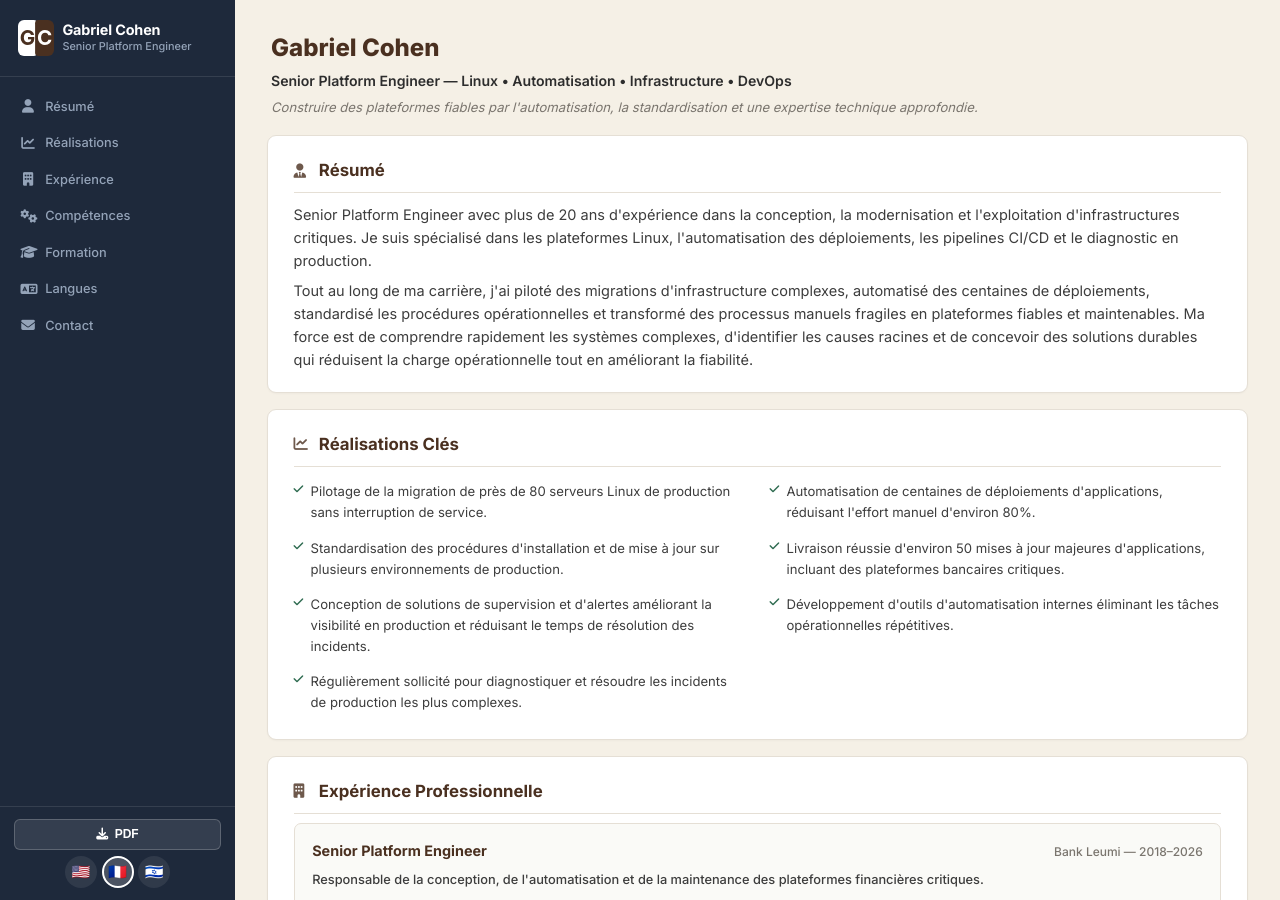
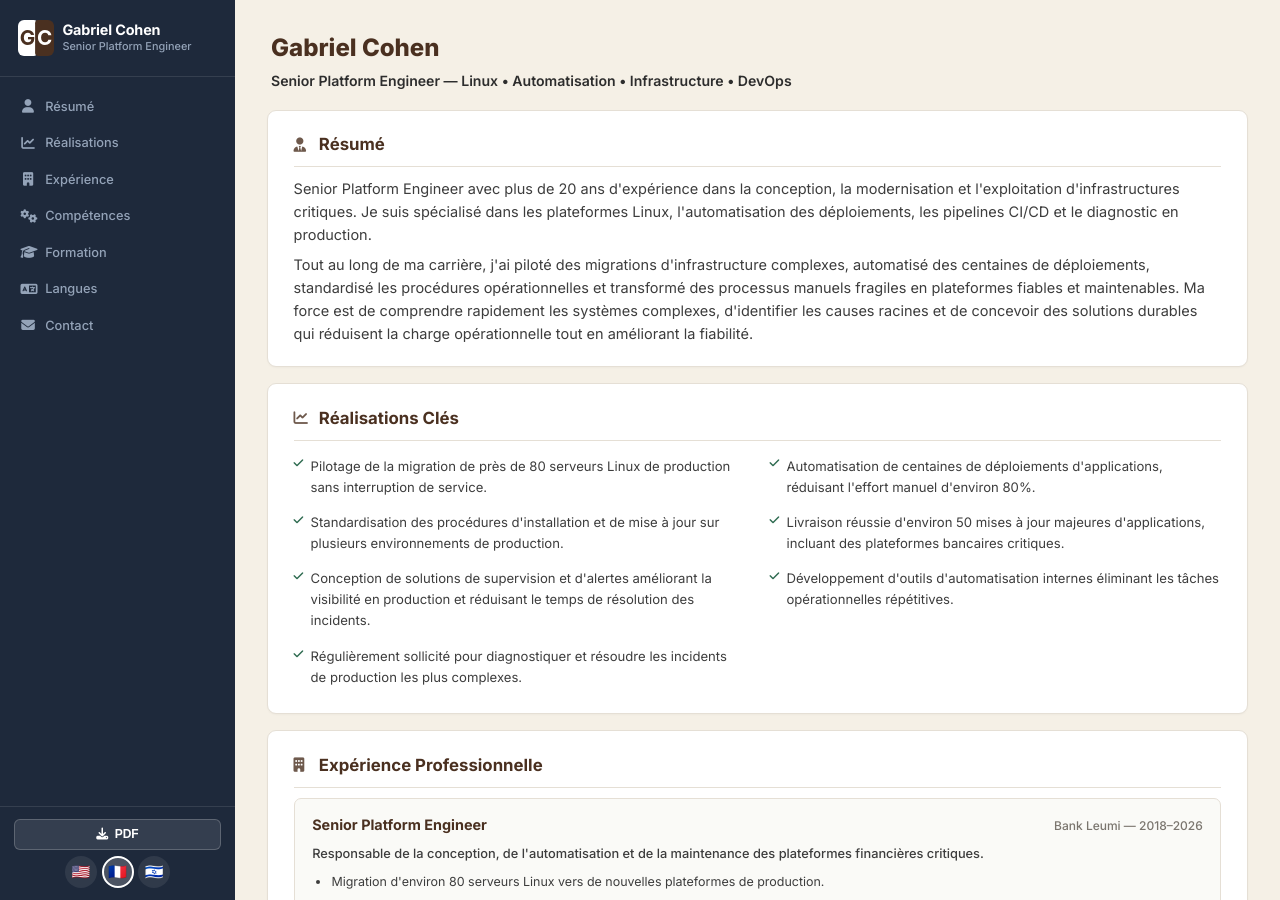
Before and after one commit to gcoh/resume, a Jekyll site: the page built from fr/index.md, in a window 1280 px wide and 900 px high. Built offline with Jekyll 4.4.1, drawn with Linux system fonts in a browser that asks for light colours.

Commit message:
Remove tagline from EN and FR hero sections

```diff
--- a/fr/index.md
+++ b/fr/index.md
@@ -8,7 +8,6 @@
 <section class="hero section">
     <h2>Gabriel Cohen</h2>
     <p class="sub">Senior Platform Engineer &mdash; Linux &bull; Automatisation &bull; Infrastructure &bull; DevOps</p>
-    <p class="tagline">Construire des plateformes fiables par l'automatisation, la standardisation et une expertise technique approfondie.</p>
     <p class="email print-only">cohen.gabriel@gmail.com</p>
     <p class="phone print-only">053.708.68.19</p>
 </section>
```
Also changed, not shown: en/index.md (+0 -1 lines).
